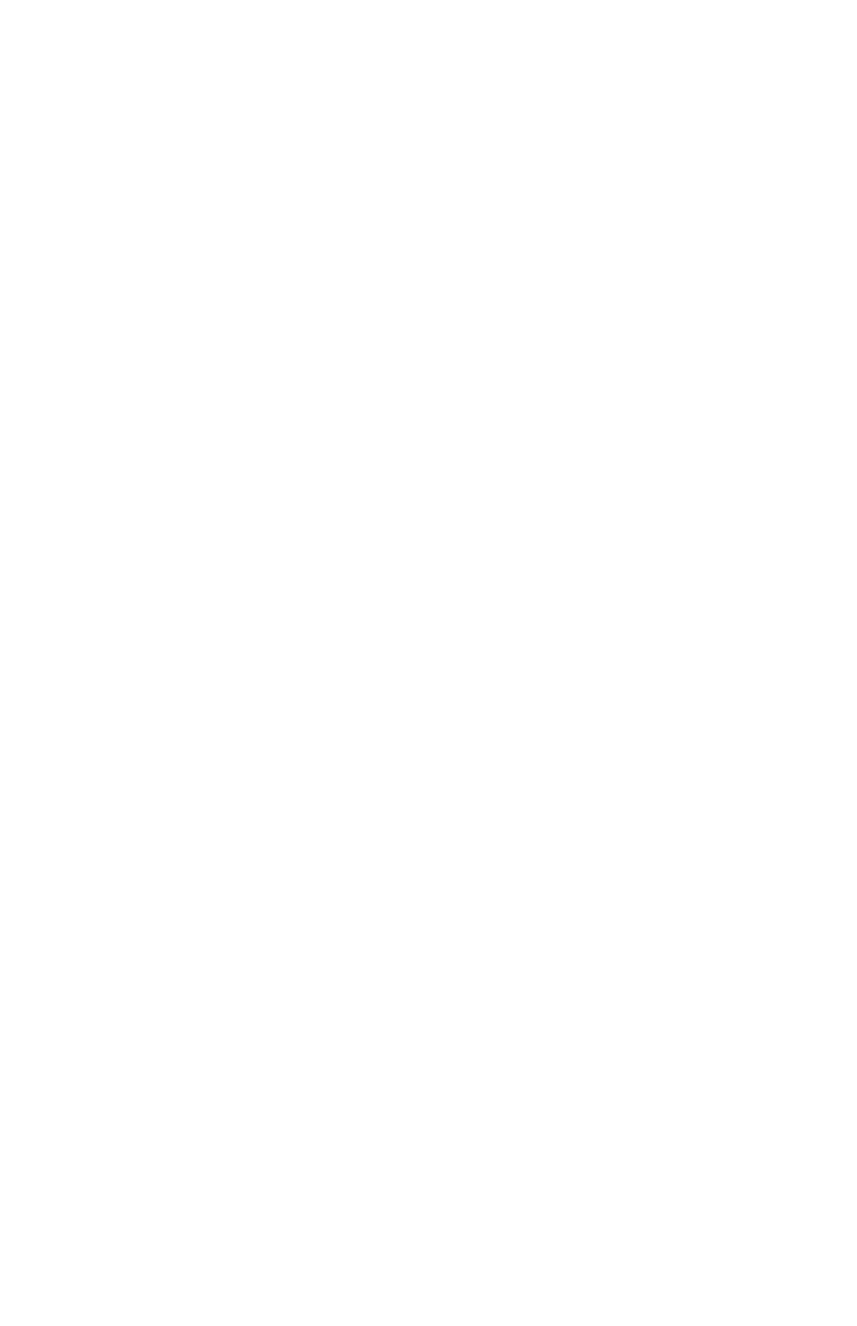
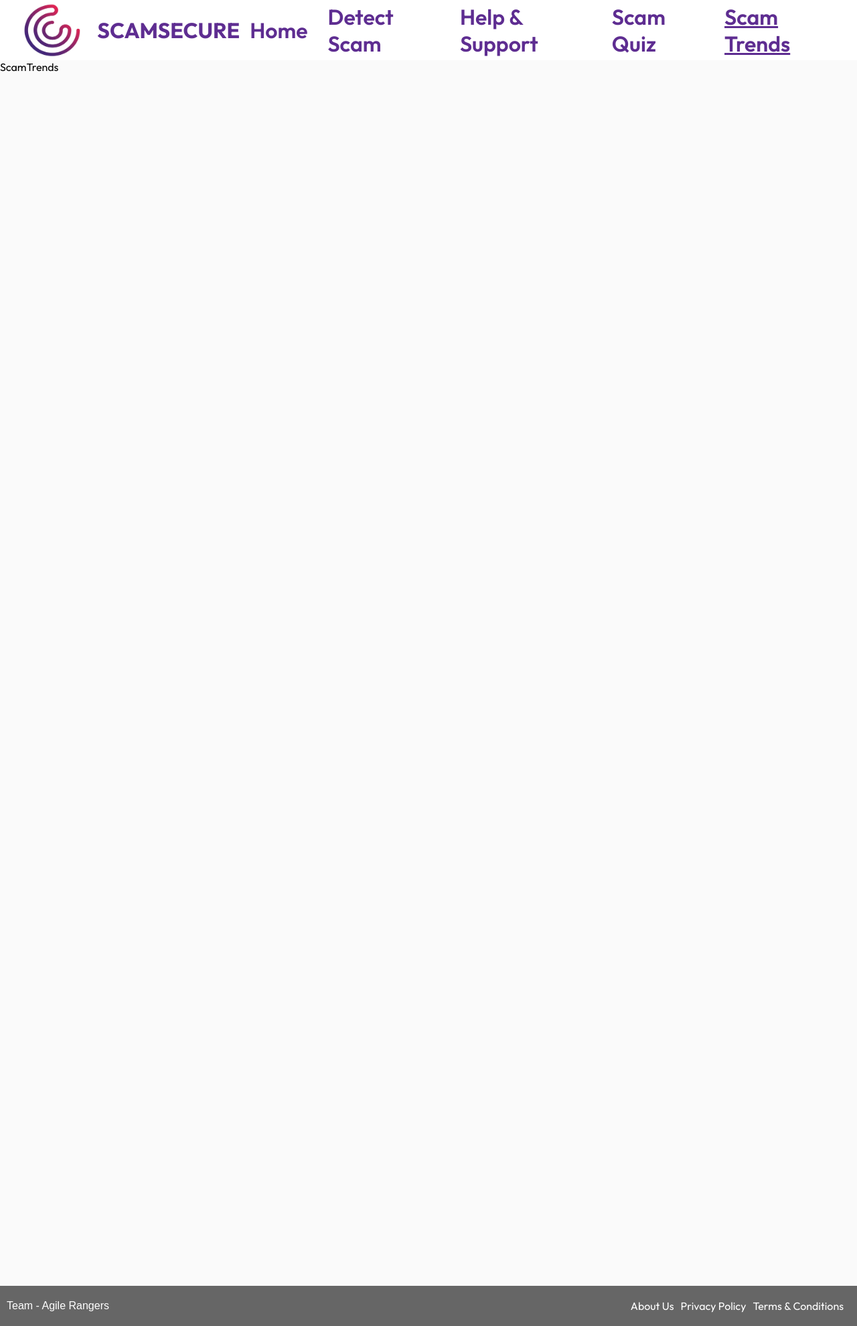
Before and after one commit to mishrab05/scamguard, a React (Create React App) app: page /scamtrends in a window 1280 px wide. Before the commit this address had no page. Shown: the whole page at 67% size. Before the commit the page ends 800 px from the top, so only its background shows below. Built offline with nearby package versions, Linux system fonts and the light colour scheme.

Commit message:
created scam trends page

```diff
--- a/src/App.css
+++ b/src/App.css
@@ -185,7 +185,9 @@
 }
 
 .searchButton:hover {
-  background: rgba(94,45,145, 0.7);
+  /*background: rgba(94,45,145, 0.7);*/
+  background: #4a226a;
+  border: 1px solid #4a226a;
 }
 
 .clearButton {
@@ -201,7 +203,9 @@
 }
 
 .clearButton:hover {
-    background: rgba(94,45,145, 0.7);
+    /*background: rgba(94,45,145, 0.7);*/
+    background: #4a226a;
+    border: 1px solid #4a226a;
 }
 
 .result-section{
--- a/src/App.js
+++ b/src/App.js
@@ -5,6 +5,7 @@ import HelpSupport from './routes/HelpSupport'; // Import HelpSupport component
 import DetectScam from './routes/Detectscam'; // Import DetectScam component from the 'routes' directory
 import ScamQuiz from './routes/ScamQuiz'; // Import ScamQuiz component from the 'routes' directory
 import Quiz from './routes/Quiz';// Import Quiz component from the 'routes' directory
+import ScamTrends from './routes/ScamTrends';
 
 // Define the App component
 function App() {
@@ -18,6 +19,7 @@ function App() {
         <Route path='/detectscam' element={<DetectScam />} /> {/* Render the DetectScam component when the path is '/detectscam' */}
         <Route path='/scamquiz' element={<ScamQuiz />} /> {/* Render the ScamQuiz component when the path is '/scamquiz' */}
         <Route path='/quiz' element={<Quiz />} /> {/* Render the Quiz component when the path is '/quiz' */}
+        <Route path='/scamtrends' element={<ScamTrends />} />
       </Routes>
     </div>
   );
--- a/src/components/Navbar.js
+++ b/src/components/Navbar.js
@@ -32,6 +32,9 @@ const Navbar = () => {
 				<li>
 					<NavLink to='/scamquiz' activeClassName="active">Scam Quiz</NavLink>
 				</li>
+				<li>
+					<NavLink to='/scamtrends' activeClassName="active">Scam Trends</NavLink>
+				</li>
 			</ul>
 		</nav>
     </div>
--- a/src/components/NavbarStyles.css
+++ b/src/components/NavbarStyles.css
@@ -34,7 +34,7 @@
 /* Styles for individual list items in the navigation links list */
 .nav-list li {
 	list-style: none; /* Remove default list styles */
-	padding: 26px 30px; /* Padding around each link */
+	padding: 26px 15px; /* Padding around each link */
 }
 
 /* Styles for anchor tags (links) in the navigation links list */
@@ -46,7 +46,8 @@
 
 /* Hover effect for anchor tags in the navigation links list */
 .nav-list li a:hover {
-    color: rgb(94, 45, 145, 0.8); /* Change text color on hover */
+    /*color: rgb(94, 45, 145, 0.8); /* Change text color on hover */
+	color: #4a226a;
 }
 
 /* Styles for the logo */
--- a/src/index.css
+++ b/src/index.css
@@ -57,5 +57,7 @@ code {
 }
 
 .btn:hover {
-  background: rgba(94,45,145, 0.7);
+  /*background: rgba(94,45,145, 0.7);*/
+  background: #4a226a;
+  border: 1px solid #4a226a;
 }
--- /dev/null
+++ b/src/routes/ScamTrends.js
@@ -0,0 +1,38 @@
+import React from 'react'
+import '../App.css'; // Import CSS file for global styles
+import { Link } from 'react-router-dom'; // Import Link component from react-router-dom for navigation
+import Navbar from '../components/Navbar'; // Import Navbar component
+
+
+const ScamTrends = () => {
+  return (
+    <div>
+        {/* Background section with inline styles */}
+        <section style={{
+            height: '1920px', /*height of the page*/
+            background: 'rgb(250, 250, 250)', /*background colour of the page*/
+        }}>
+        <Navbar/>
+        ScamTrends
+
+
+
+        </section>
+        {/*footer*/}
+        <footer className="footer">
+          <div className="footer-left">
+            <p className="text-footer">
+              Team - Agile Rangers
+            </p>
+          </div>
+          <div className="footer-right">
+            <p className="footer-link">About Us</p>
+            <p className="footer-link">Privacy Policy</p>
+            <p className="footer-link">Terms & Conditions</p>
+          </div>
+        </footer>
+    </div>
+  )
+}
+
+export default ScamTrends
```
